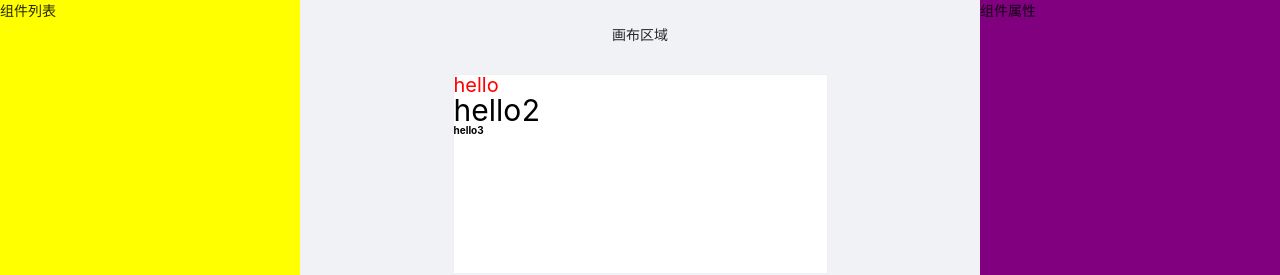
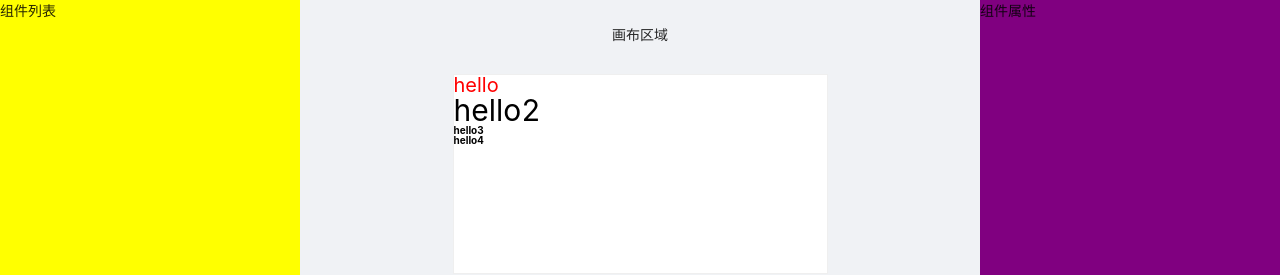
Before and after one commit to Sophil-minn/lego, a Vue app: page /editor in a window 1280 px wide. Shown: the top 275 px of the page. Built offline with nearby package versions, Linux system fonts and the light colour scheme.

Commit message:
feat: add useComponentCommon hooks to reuse some component logic

```diff
--- a/src/components/LText.vue
+++ b/src/components/LText.vue
@@ -1,14 +1,16 @@
 <template>
-  <component :is="tag" :style="styleProps" class="l-text-component">
+  <component :is="tag" :style="styleProps" class="l-text-component"  @click="handleClick">
     {{text}}
   </component>
 </template>
 <script lang="ts">
 import { defineComponent, computed } from 'vue'
 import { pick } from 'lodash-es'
+import useComponentCommon from '../hooks/useComponentCommon'
 // array that contains style props
 import { transformToComponentProps, textDefaultProps, textStylePropNames } from '../defaultProps'
 const defaultProps = transformToComponentProps(textDefaultProps)
+
 
 console.log(transformToComponentProps, textDefaultProps, textStylePropNames, defaultProps);
 
@@ -24,9 +26,11 @@ export default defineComponent({
   setup (props) {
     // 重用并且简化
     // 抽离并且获得 styleProps
-    const styleProps = computed(() => pick(props, textStylePropNames))
+    // const styleProps = computed(() => pick(props, textStylePropNames))
+    const { styleProps, handleClick} = useComponentCommon(props, textStylePropNames)
     return {
-       styleProps
+       styleProps,
+       handleClick
     }
   }
 })
--- /dev/null
+++ b/src/hooks/useComponentCommon.ts
@@ -0,0 +1,17 @@
+import { computed } from 'vue'
+import { pick } from 'lodash-es'
+
+const useComponentCommon =  <T extends  { [key: string]: any }>(props: T, picks: string[]) => {
+  const styleProps = computed(() => pick(props, picks))
+  const handleClick = () => {
+    if (props.actionType === 'url' && props.url) {
+      window.location.href = props.url
+    }
+  }
+  return {
+    styleProps,
+    handleClick
+  }
+}
+
+export default useComponentCommon
--- a/src/store/editor.ts
+++ b/src/store/editor.ts
@@ -21,7 +21,8 @@ interface ComponentData {
 export const testComponents: ComponentData[] = [
   { id: uuidv4(), name: 'l-text', props: { text: 'hello', fontSize: '20px', color: 'red'  }},
   { id: uuidv4(), name: 'l-text', props: { text: 'hello2' , fontSize: '30px'}},
-  { id: uuidv4(), name: 'l-text', props: { text: 'hello3' , fontSize: '10px', fontWeight: 'bold'}}
+  { id: uuidv4(), name: 'l-text', props: { text: 'hello3' , fontSize: '10px', fontWeight: 'bold'}},
+  { id: uuidv4(), name: 'l-text', props: { text: 'hello4' , fontSize: '10px', fontWeight: 'bold', actionType: 'url', url: 'https://www.baidu.com'}},
 ]
 
 const editor: Module<EditorProps, GlobalDataProps> = {
```
